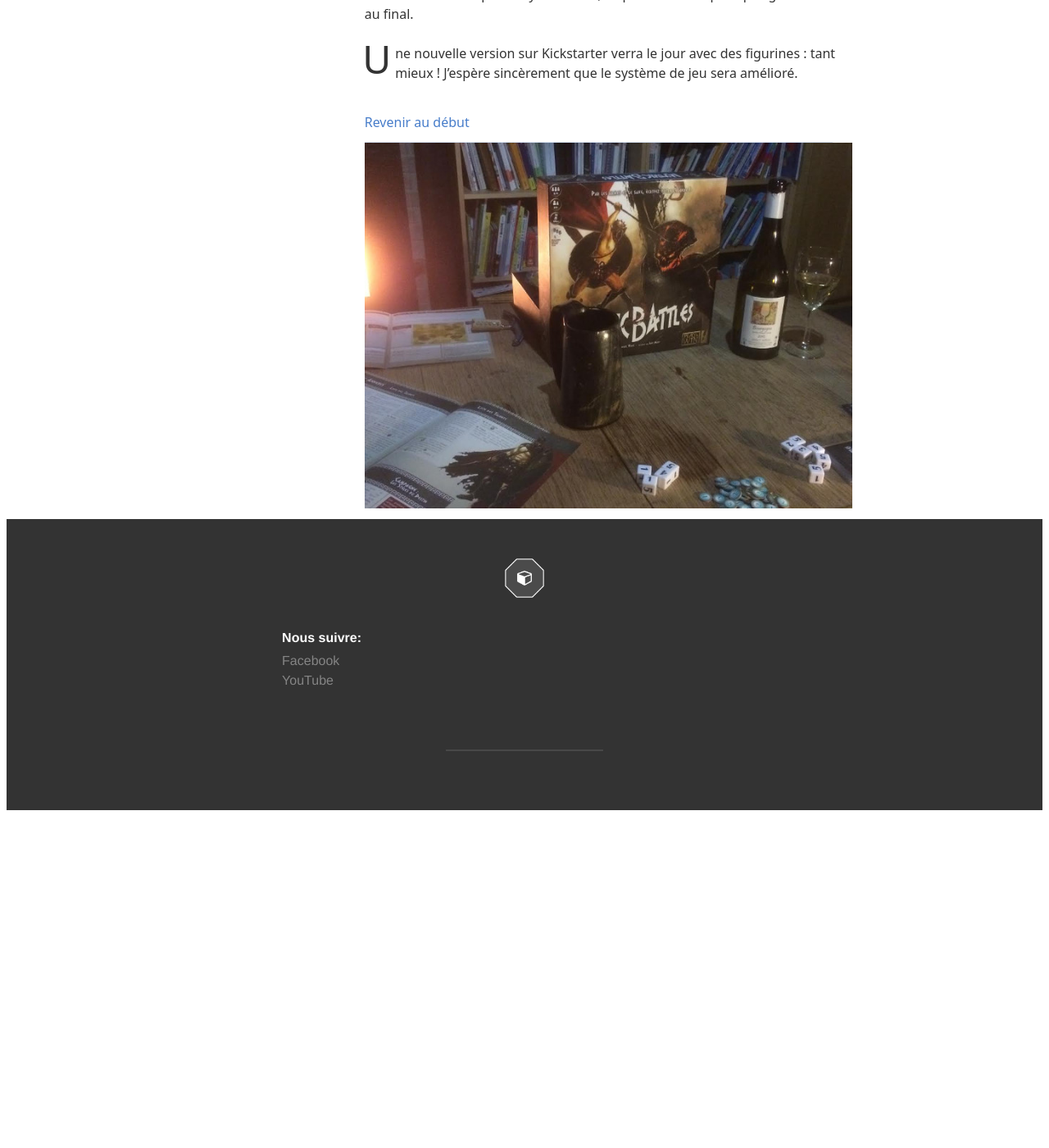
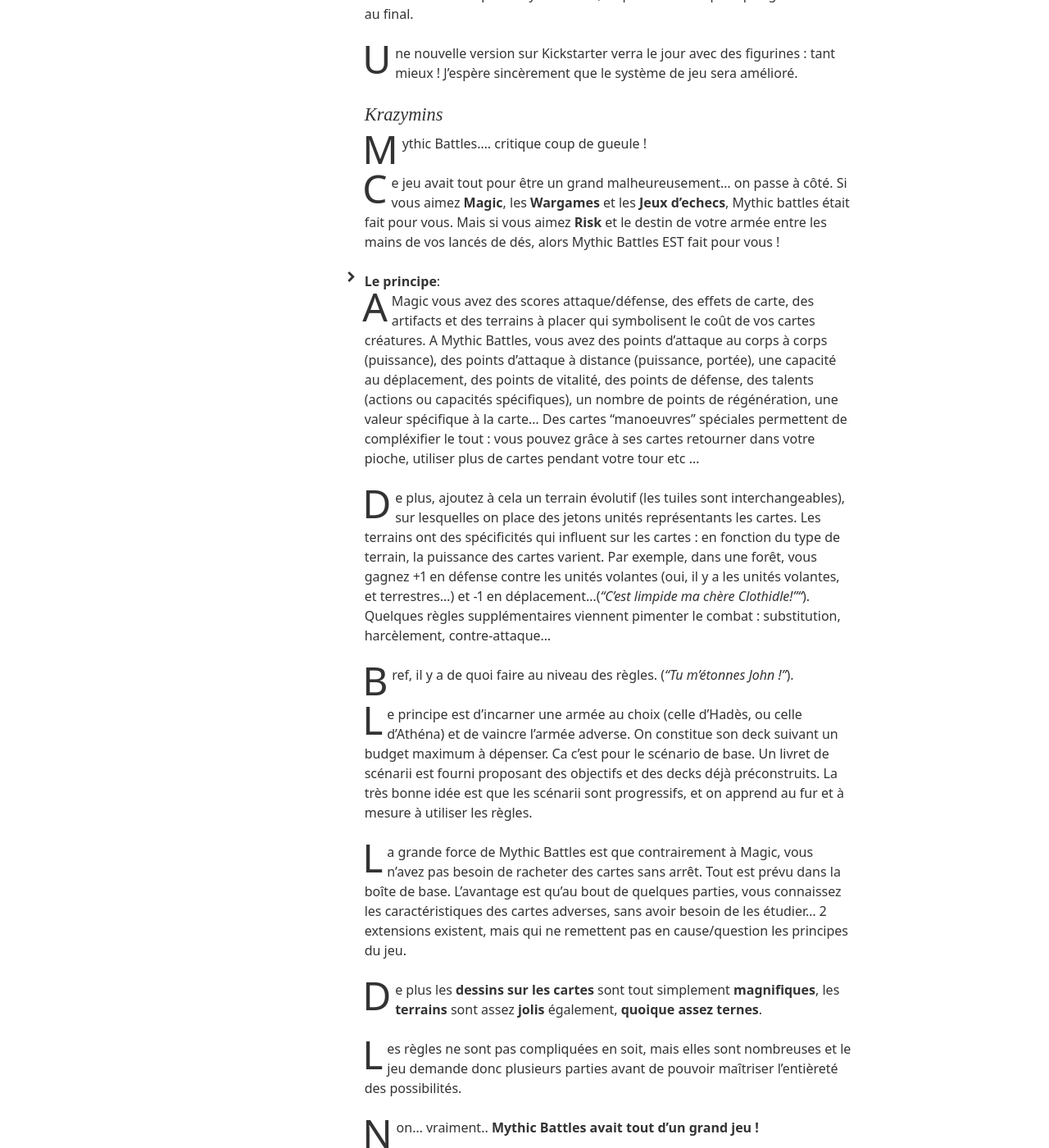
Before and after one commit to turn-over/turn-over, a Jekyll site: the page built from _posts/2015-10-20-MythicBattles.markdown, in a window 1280 px wide and 1400 px high, scrolled down 2692 px. Shown: the whole window at 82% size. Built offline with Jekyll 4.4.1, drawn with Linux system fonts in a browser that asks for light colours; nearby versions of some CDN libraries; library files that are not in the unit come from our copies; before the commit the page ends 3688 px from its top, so only the background shows below that; some of the changed text lies outside the part shown.

Commit message:
Added new post on mythic battles

```diff
--- a/_posts/2015-10-20-MythicBattles.markdown
+++ b/_posts/2015-10-20-MythicBattles.markdown
@@ -14,6 +14,8 @@
 scores:
   - author: theaterofchaos
     score: 4
+  - author: krazymins
+    score: 5
 ---
 
 <span>Par les armes et le sang, écrivez votre légende !
@@ -54,3 +56,51 @@
 Je n’ai rien contre un peu de hasard, a l’époque, j’ai beaucoup apprécié Magic malgré l’aléa des decks rencontrés, du tirage… Toute la différence se tient dans la durée et la lourdeur. A Magic, on peut rapidement s’en refaire une malheureusement pas à Mythic Battle, trop de réflexion pour pas grand-chose au final.
 
 Une nouvelle version sur Kickstarter verra le jour avec des figurines : tant mieux ! J’espère sincèrement que le système de jeu sera amélioré.
+
+### Krazymins
+
+Mythic Battles.... critique coup de gueule !
+
+Ce jeu avait tout pour être un grand malheureusement... on passe à côté. Si vous aimez **Magic**, les **Wargames** et les **Jeux d'echecs**, Mythic battles était fait pour vous.
+Mais si vous aimez **Risk** et le destin de votre armée entre les mains de vos lancés de dés, alors Mythic Battles EST fait pour vous !
+
+- **Le principe**:
+
+A Magic vous avez des scores attaque/défense, des effets de carte, des artifacts et des terrains à placer qui symbolisent le coût de vos cartes créatures.
+A Mythic Battles, vous avez des points d'attaque au corps à corps (puissance), des points d'attaque à distance (puissance, portée), une capacité au déplacement, des points de vitalité, des points de défense, des talents (actions ou capacités spécifiques), un nombre de points de régénération, une valeur spécifique à la carte...
+Des cartes "manoeuvres" spéciales permettent de compléxifier le tout : vous pouvez grâce à ses cartes retourner dans votre pioche, utiliser plus de cartes pendant votre tour etc ...
+
+De plus, ajoutez à cela un terrain évolutif (les tuiles sont interchangeables), sur lesquelles on place des jetons unités représentants les cartes. Les terrains ont des spécificités qui influent sur les cartes : en fonction du type de terrain, la puissance des cartes varient. Par exemple, dans une forêt, vous gagnez +1 en défense contre les unités volantes (oui, il y a les unités volantes, et terrestres...) et -1 en déplacement...(*"C'est limpide ma chère Clothidle!""*). Quelques règles supplémentaires viennent pimenter le combat : substitution, harcèlement, contre-attaque...
+
+Bref, il y a de quoi faire au niveau des règles. (*"Tu m'étonnes John !"*).
+
+Le principe est d'incarner une armée au choix (celle d'Hadès, ou celle d'Athéna) et de vaincre l'armée adverse.
+On constitue son deck suivant un budget maximum à dépenser. Ca c'est pour le scénario de base.
+Un livret de scénarii est fourni proposant des objectifs et des decks déjà préconstruits. La très bonne idée est que les scénarii sont progressifs, et on apprend au fur et à mesure à utiliser les règles.
+
+La grande force de Mythic Battles est que contrairement à Magic, vous n'avez pas besoin de racheter des cartes sans arrêt. Tout est prévu dans la boîte de base. L'avantage est qu'au bout de quelques parties, vous connaissez les caractéristiques des cartes adverses, sans avoir besoin de les étudier... 2 extensions existent, mais qui ne remettent pas en cause/question les principes du jeu.
+
+De plus les **dessins sur les cartes** sont tout simplement **magnifiques**, les **terrains** sont assez **jolis** également, **quoique assez ternes**.
+
+Les règles ne sont pas compliquées en soit, mais elles sont nombreuses et le jeu demande donc plusieurs parties avant de pouvoir maîtriser l'entièreté des possibilités.
+
+Non... vraiment.. **Mythic Battles avait tout d'un grand jeu !**
+
+- **Vous ne m'aurez pas !**
+
+.. Et oui c'est compter l'usage des **dés** !
+Quelle **frustration** pendant la partie !
+Je m'explique : vous venez de faire une super stratégie, de bouger vos troupes, de vous creuser la cervelle pour pouvoir éclater la gu.. caresser la joue de votre adversaire dans un combat sanglant pour finalement perdre (ou gagner) aux dés..
+
+Qu'on ne s'y laisse pas prendre, Mythic Battles offre *officiellement* une gestion de dés 'intelligente'. C'est à dire que pour un lancé, vous pouvez choisir d'écarter certains dés pour augmenter d'autres dés.. Ca c'est sur le papier. (*"C'est dommage ma bonne dame, ça partait d'un bon sentiment"*). Dans la réalité c'est tout autre : il n'y a qu'une seule façon de réussir aux dés. En d'autres termes, soit on a compris les règles de dés, et on fait la meilleure (seule) combinaison possible, soit on a pas compris, et là effectivement on peut se dire que la gestion de dés est intelligente. Comme il est extrêmement difficile de se tromper, finalement les combats se résument à un lancé de dés. La gestion intelligente n'est que de la poudre aux yeux..
+
+De plus, Mythic Battles est un jeu de figurines .. sans figurines. Idée originale mais ô combien triste. Et oui ! les jetons sont difficiles à différencier sur le plateau. Un effort a été apporté par les extensions (bord des jetons colorés différement) mais rien ne vient réellement arranger ce problème.
+
+La boîte annonce 45 minutes de jeu... Même en faisant le plus vite possible, nous n'avons pas réussi à faire une partie en moins de 1h30 soit le double du temps imparti...Nous avons un tant soit peu tenté d'établir des stratégies etc.. peut-être était-ce là notre tort. Mais alors à quoi servent toutes ces règles ? Devrions-nous foncer tête baissée (*"Là mon gars tu as fait le cochon!"*) et faire confiance aux dés ?
+
+Plutôt amateurs de jeu de pose d'ouvriers, nous sommes peut-être passés à côté de Mythic Battles, pourtant toute la meilleure volonté du monde y a été mise.
+
+
+C'est donc un **jeu à double tranchant** : il a tout pour faire un **très bon wargame** stratégique **en théorie**, **en pratique** le jeu se résume à s'en remettre aux **dés**. Mythic Battles a donc les composantes d'un jeu à la fois simple et sans intérêt, mais en même temps stratégique et complexe.
+
+Une nouvelle version du jeu ressortira en 2016, reste à savoir de quel côté cette réédition va pencher ...
```
